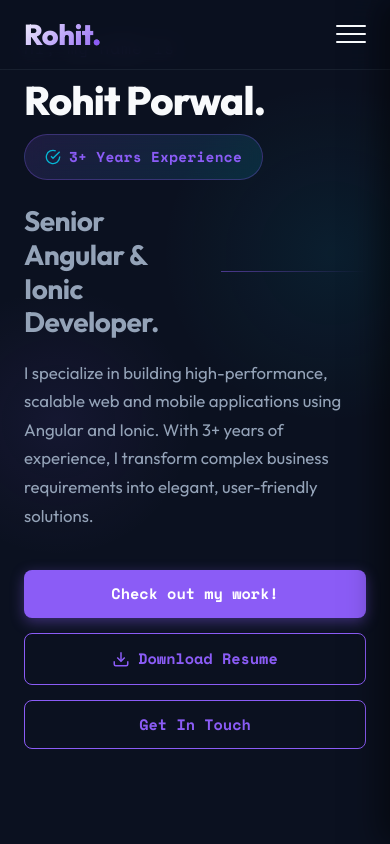
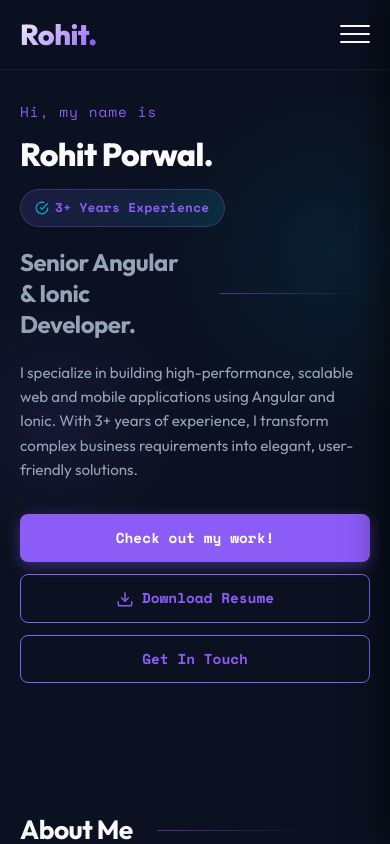
Before and after one commit to rohitporwal0901/portfolio, a React (Vite) app: page / in a window 390 px wide. Shown: the top 844 px of the page. Built offline with nearby package versions, Linux system fonts and the light colour scheme.

Commit message:
update branch

```diff
--- a/src/index.css
+++ b/src/index.css
@@ -1704,25 +1704,49 @@ p {
     min-height: 48px;
   }
 
+  .hero {
+    min-height: auto;
+    padding: 100px 0 60px;
+  }
+
+  .hero-content {
+    max-width: 100%;
+  }
+
   .greeting {
+    font-size: 0.95rem;
+    margin-bottom: 0.75rem;
+  }
+
+  .name {
+    font-size: 2.25rem !important;
+    margin-bottom: 1rem;
+    line-height: 1.15;
+    word-break: break-word;
+  }
+
+  .experience-badge {
+    padding: 8px 16px;
+    font-size: 0.85rem;
+    margin-bottom: 1.25rem;
+  }
+
+  .experience-badge svg {
+    width: 14px;
+    height: 14px;
+  }
+
+  .title {
+    font-size: 1.65rem !important;
+    margin-bottom: 1.25rem;
+    line-height: 1.25;
+  }
+
+  .description {
     font-size: 1rem;
-    margin-bottom: 1rem;
-  }
-
-  .name {
-    font-size: 2.5rem;
-    margin-bottom: 0.75rem;
-  }
-
-  .title {
-    font-size: 1.75rem;
-    margin-bottom: 1.25rem;
-  }
-
-  .description {
-    font-size: 1.05rem;
-    line-height: 1.7;
-    margin-bottom: 2.5rem;
+    line-height: 1.65;
+    margin-bottom: 2rem;
+    max-width: 100%;
   }
 
   .projects-grid {
@@ -1981,3 +2005,103 @@ p {
     line-height: 1.7;
   }
 }
+
+/* ========================================
+   IPHONE & SMALL SCREENS (< 430px)
+   ======================================== */
+@media (max-width: 430px) {
+  .container {
+    padding: 0 20px;
+  }
+
+  .name {
+    font-size: 2rem !important;
+    line-height: 1.15;
+  }
+
+  .title {
+    font-size: 1.5rem !important;
+    line-height: 1.3;
+  }
+
+  .description {
+    font-size: 0.95rem;
+    line-height: 1.6;
+  }
+
+  .experience-badge {
+    padding: 7px 14px;
+    font-size: 0.8rem;
+    gap: 6px;
+  }
+
+  .hero-btns {
+    gap: 12px;
+  }
+
+  .btn {
+    padding: 0.9rem 1.5rem;
+    font-size: 0.9rem;
+  }
+
+  /* Tech Badges Mobile */
+  .hero-tech-badges {
+    margin-top: 2rem;
+  }
+
+  .tech-badge-label {
+    font-size: 0.85rem;
+  }
+
+  .tech-badges-container {
+    gap: 10px;
+  }
+
+  .tech-badge {
+    padding: 8px 12px;
+  }
+
+  .tech-badge img,
+  .tech-badge svg {
+    width: 24px;
+    height: 24px;
+  }
+
+  .tech-badge span {
+    font-size: 0.7rem;
+  }
+
+  h2 {
+    font-size: 1.65rem;
+  }
+
+  .greeting {
+    font-size: 0.9rem;
+  }
+}
+
+/* ========================================
+   VERY SMALL SCREENS (iPhone SE, < 375px)
+   ======================================== */
+@media (max-width: 374px) {
+  .name {
+    font-size: 1.85rem !important;
+  }
+
+  .title {
+    font-size: 1.35rem !important;
+  }
+
+  .description {
+    font-size: 0.9rem;
+  }
+
+  .container {
+    padding: 0 16px;
+  }
+
+  .experience-badge {
+    font-size: 0.75rem;
+    padding: 6px 12px;
+  }
+}
```
